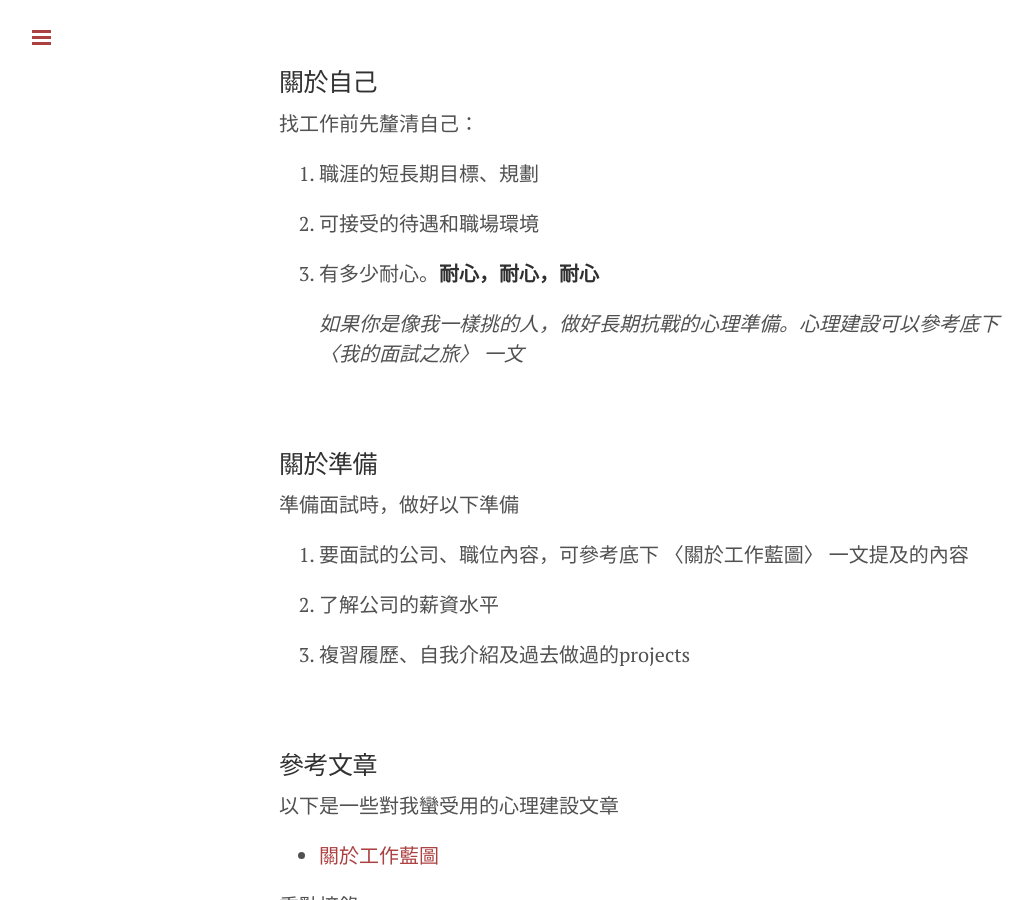
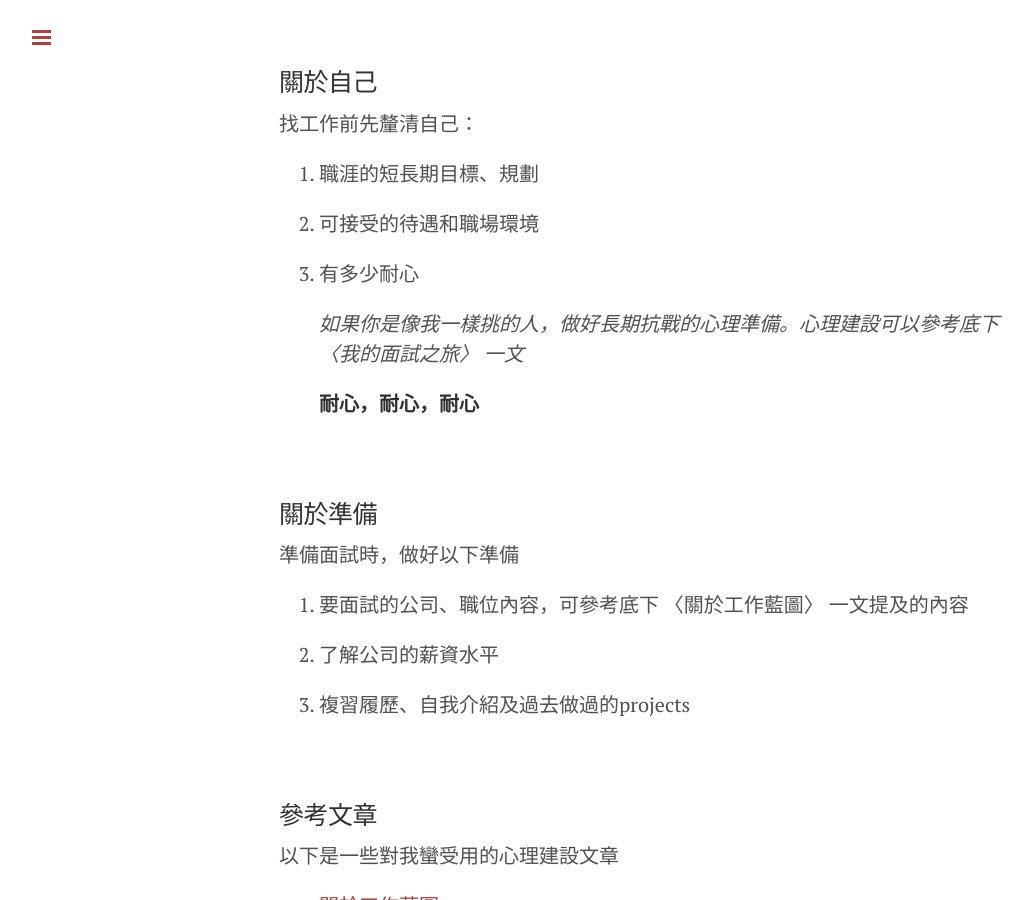
Before and after one commit to wantinghuang/wantinghuang.github.io, a Jekyll site: the page built from _posts/2018-04-08-job-hunting-attitude.md, in a window 1280 px wide and 900 px high, scrolled down 305 px. Shown: the whole window, without its empty margins (1-1034 px from the left). Built offline with Jekyll 4.4.1, drawn with Linux system fonts in a browser that asks for light colours.

```diff
--- a/_posts/2018-04-08-job-hunting-attitude.md
+++ b/_posts/2018-04-08-job-hunting-attitude.md
@@ -16,9 +16,11 @@ title: 找工作的心態
 
 2. 可接受的待遇和職場環境
 
-3. 有多少耐心。**耐心，耐心，耐心**
+3. 有多少耐心
 
       _如果你是像我一樣挑的人，做好長期抗戰的心理準備。心理建設可以參考底下 〈我的面試之旅〉 一文_
+
+      **耐心，耐心，耐心**
 
 <br>
 
```
